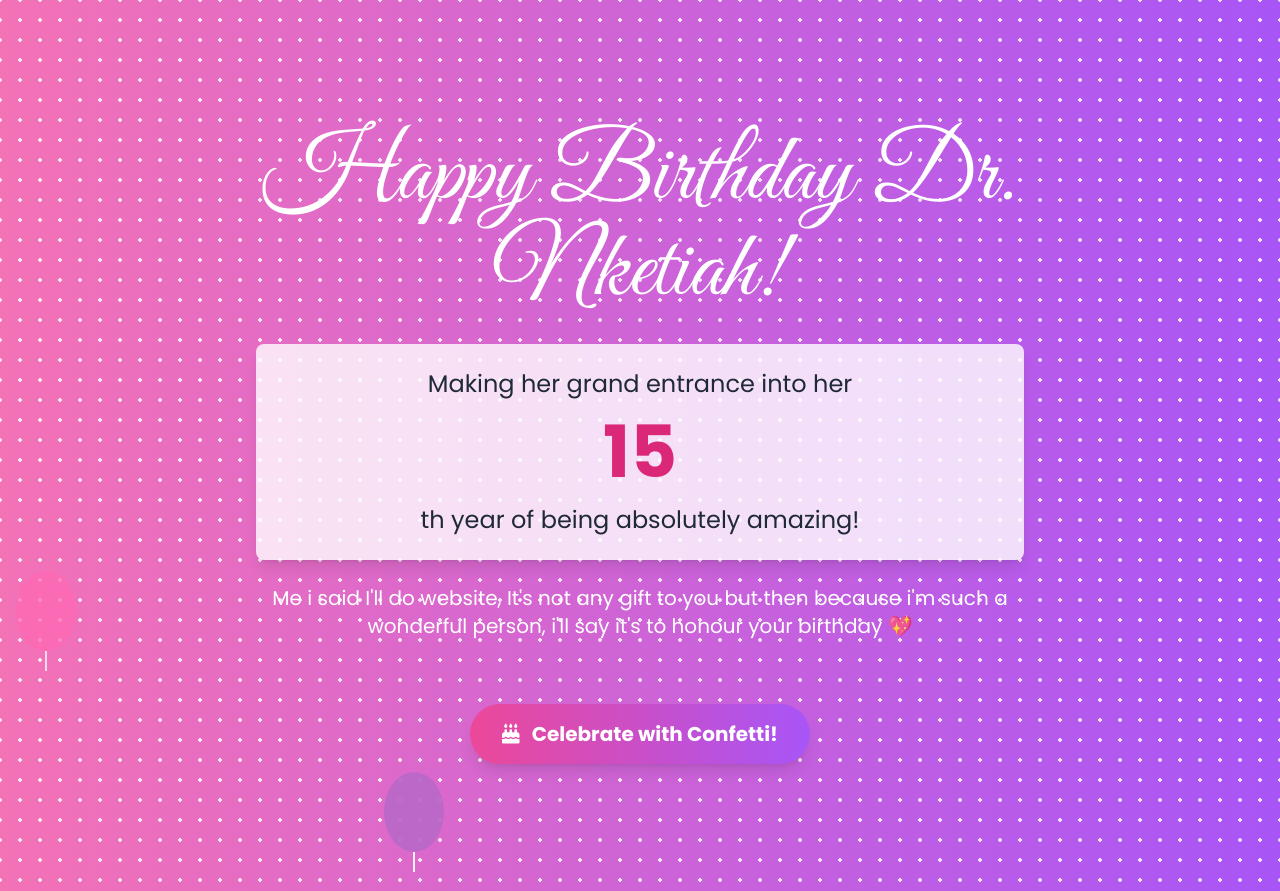
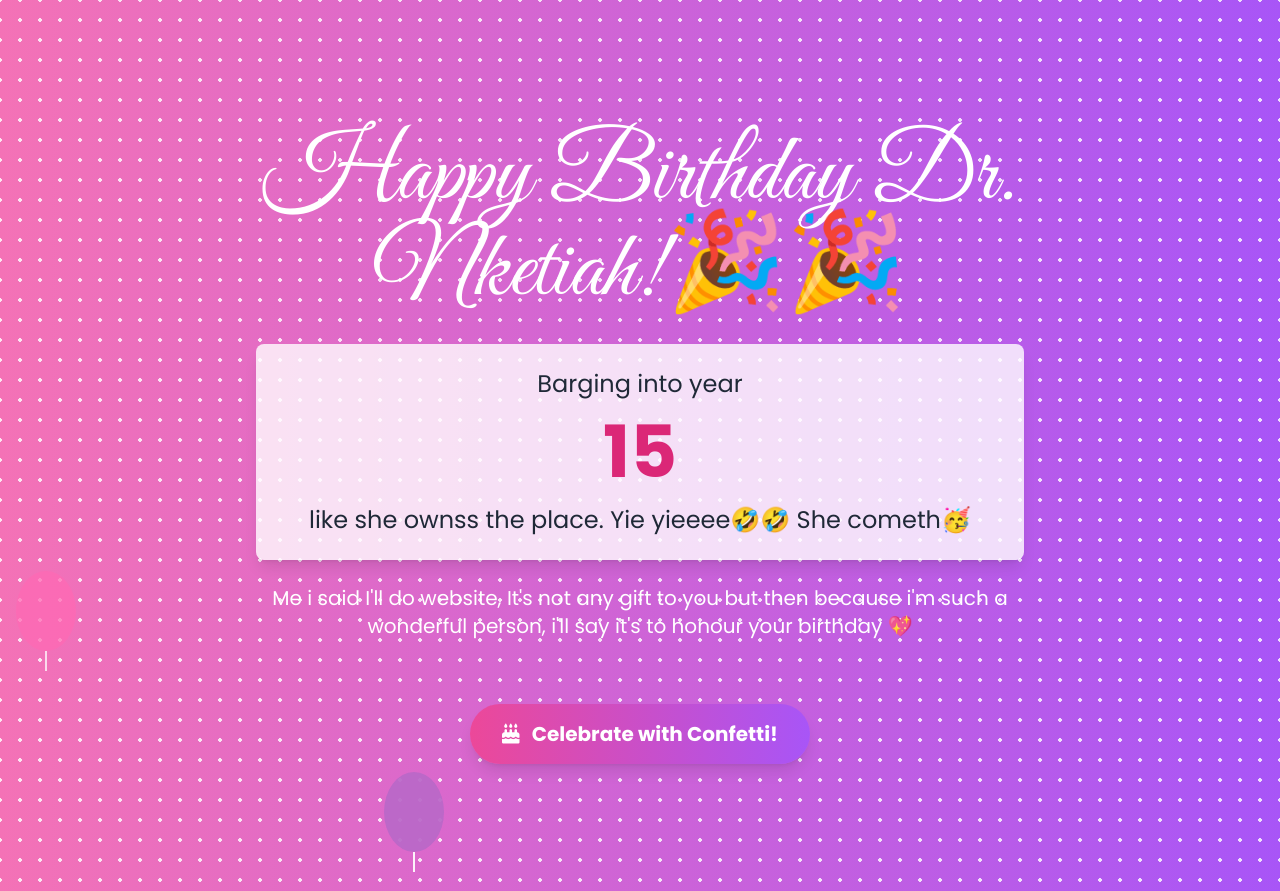
Before and after one commit to Steady-liege/The-bday, a plain HTML site: page index.html in a window 1280 px wide. Shown: the top 891 px of the page. Drawn offline with nearby package versions, Linux system fonts and the light colour scheme.

Commit message:
Update index.html

```diff
--- a/index.html
+++ b/index.html
@@ -45,12 +45,12 @@
     <div class="balloon"></div>
 
     <div class="relative z-10 max-w-3xl mx-auto" data-aos="fade-up">
-      <h1 class="text-6xl md:text-8xl mb-6 font-great-vibes">Happy Birthday Dr. Nketiah!</h1>
+      <h1 class="text-6xl md:text-8xl mb-6 font-great-vibes">Happy Birthday Dr. Nketiah!🎉🎉</h1>
 
       <div class="text-2xl mb-6 bg-white bg-opacity-80 p-6 rounded-lg shadow-lg text-gray-800">
-        <p class="mb-4">Making her grand entrance into her</p>
+        <p class="mb-4">Barging into year </p>
         <div id="age-counter" class="text-7xl font-bold text-pink-600">0</div>
-        <p class="mt-4">th year of being absolutely amazing!</p>
+        <p class="mt-4"> like she ownss the place. Yie yieeee🤣🤣 She cometh🥳</p>
       </div>
 
         <p class="text-xl mb-8">Me i said I'll do website, It's not any gift to you but then because i'm such a wonderful person, i'll say it's to honour your birthday 💖</p>
```
